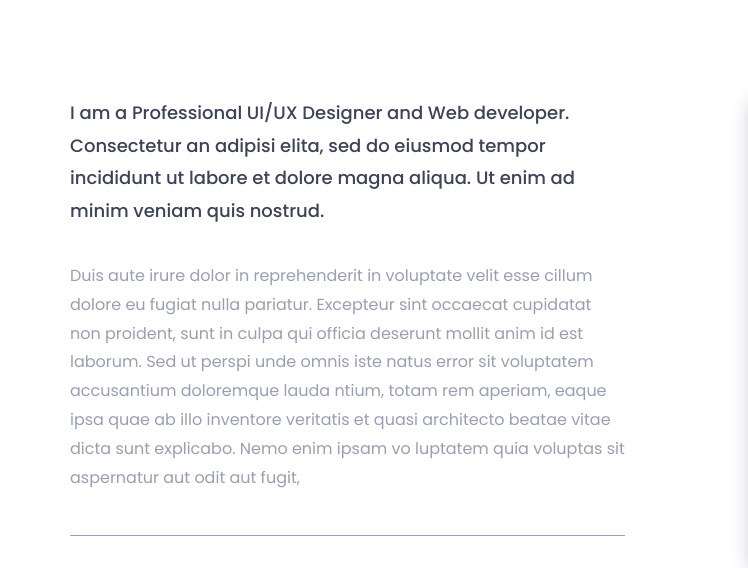
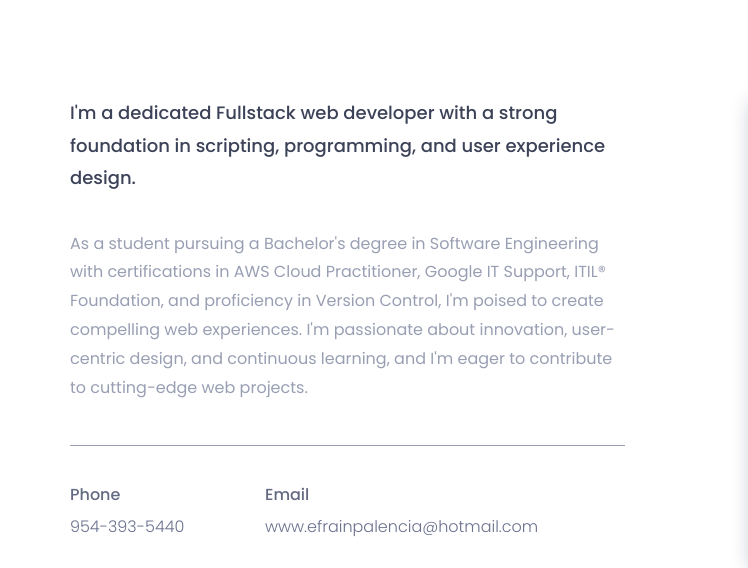
Before and after one commit to Dealer03/portfolio-v.1.2, a plain HTML site: page efrain-v1.0/index.html in a window 1280 px wide. Shown: the part 1020-1588 px from the top of the page, 0-748 px from the left. Drawn offline with nearby package versions, Linux system fonts and the light colour scheme.

Commit message:
Adds about me text

```diff
--- a/efrain-v1.0/index.html
+++ b/efrain-v1.0/index.html
@@ -125,10 +125,10 @@
 						<div class="col-sm-6">
 							<div class="single-about-txt">
 								<h3>
-									I am a Professional UI/UX Designer and Web developer. Consectetur an adipisi elita, sed do eiusmod tempor incididunt ut labore et dolore magna aliqua. Ut enim ad minim veniam quis nostrud.
+									I'm a dedicated Fullstack web developer with a strong foundation in scripting, programming, and user experience design.
 								</h3>
 								<p>
-									Duis aute irure dolor in reprehenderit in voluptate velit esse cillum dolore eu fugiat nulla pariatur. Excepteur sint occaecat cupidatat non proident, sunt in culpa qui officia deserunt mollit anim id est laborum. Sed ut perspi unde omnis iste natus error sit voluptatem accusantium doloremque lauda ntium, totam rem aperiam, eaque ipsa quae ab illo inventore veritatis et quasi architecto beatae vitae dicta sunt explicabo. Nemo enim ipsam vo luptatem quia voluptas sit aspernatur aut odit aut fugit,
+									As a student pursuing a Bachelor's degree in Software Engineering with certifications in AWS Cloud Practitioner, Google IT Support, ITIL® Foundation, and proficiency in Version Control, I'm poised to create compelling web experiences. I'm passionate about innovation, user-centric design, and continuous learning, and I'm eager to contribute to cutting-edge web projects.
 								</p>
 								<div class="row">
 									<div class="col-sm-4">
```
